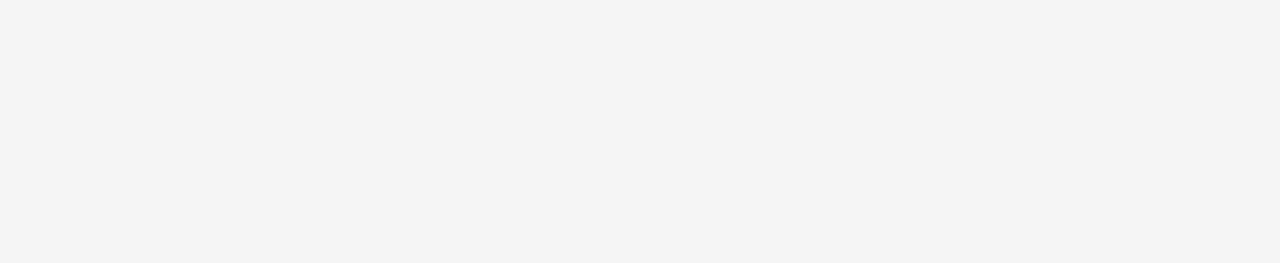
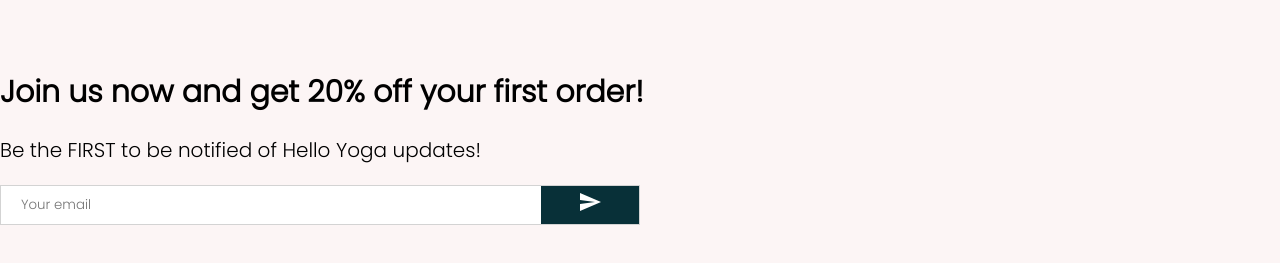
Before and after one commit to maybelline-ang/ecommerceYoga, a React (Create React App) app in the folder frontend/: page / in a window 1280 px wide. Shown: the part 2759-3022 px from the top of the page. Before the commit the page ends 2656 px from the top, so only its background shows below. Built offline with nearby package versions, Linux system fonts and the light colour scheme.

Commit message:
newsletter created

```diff
--- a/frontend/src/components/Newsletter.js
+++ b/frontend/src/components/Newsletter.js
@@ -0,0 +1,66 @@
+import { Send } from "@material-ui/icons";
+import React from "react";
+import styled from "styled-components";
+
+const Container = styled.div`
+  height: 60vh;
+  background-color: #fcf5f5;
+  display: flex;
+  justify-content: center;
+  flex-direction: column;
+`;
+
+const Title = styled.h1`
+  font-size: 30px;
+  margin-bottom: 20px;
+`;
+
+const Description = styled.div`
+  font-size: 20px;
+  font-weight: 300;
+  margin-bottom: 20px;
+`;
+
+const InputContainer = styled.div`
+  width: 50%;
+  height: 40px;
+  background-color: white;
+  display: flex;
+  justify-content: space-between;
+  border: 1px solid lightgray;
+`;
+
+const Input = styled.input`
+  border: none;
+  flex: 6;
+  padding-left: 20px;
+  justify-content: center;
+`;
+
+const Button = styled.button`
+  flex: 1;
+  border: none;
+  background-color: rgb(8, 48, 56);
+  color: white;
+`;
+
+const Newsletter = () => {
+  return (
+    <div>
+      <Container>
+        <Title>Join us now and get 20% off your first order!</Title>
+        <Description>
+          Be the FIRST to be notified of Hello Yoga updates!
+        </Description>
+        <InputContainer>
+          <Input placeholder="Your email" />
+          <Button>
+            <Send />
+          </Button>
+        </InputContainer>
+      </Container>
+    </div>
+  );
+};
+
+export default Newsletter;
--- a/frontend/src/pages/Homepage.js
+++ b/frontend/src/pages/Homepage.js
@@ -4,6 +4,7 @@
 import Slider from "../components/Slider";
 import Categories from "../components/Categories";
 import ProductItems from "../components/ProductItems";
+import Newsletter from "../components/Newsletter";
 
 const Homepage = () => {
   return (
@@ -13,6 +14,7 @@
       <Slider />
       <Categories />
       <ProductItems />
+      <Newsletter />
     </div>
   );
 };
```
